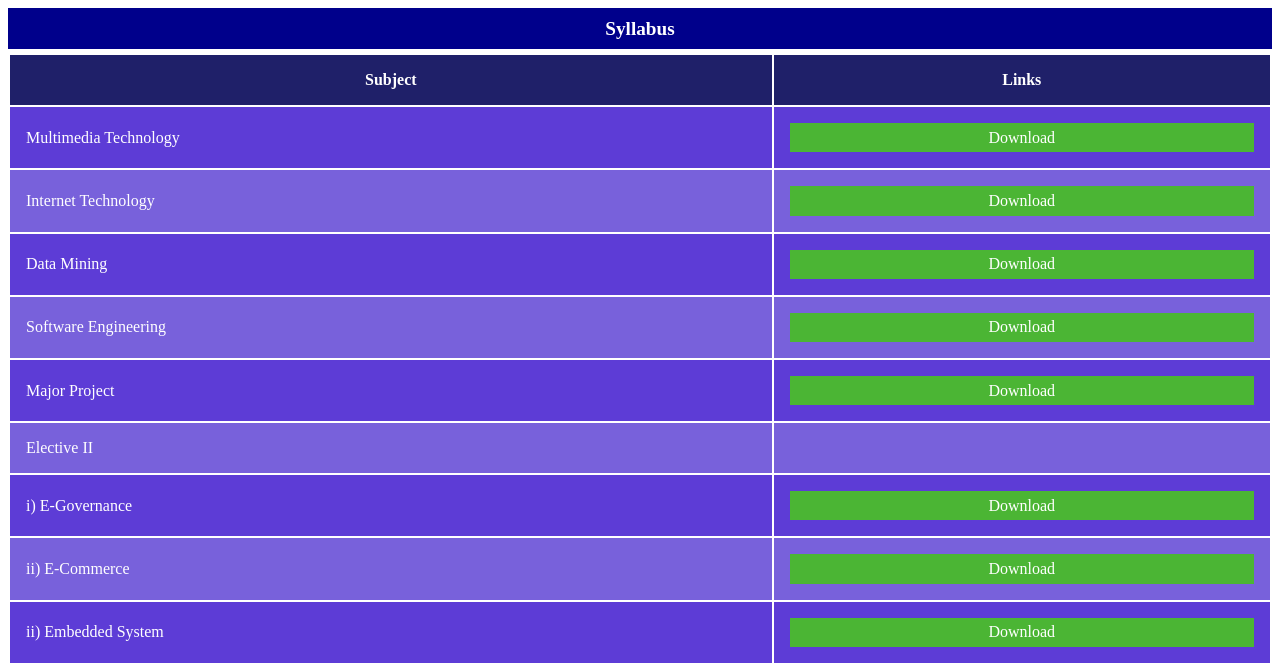
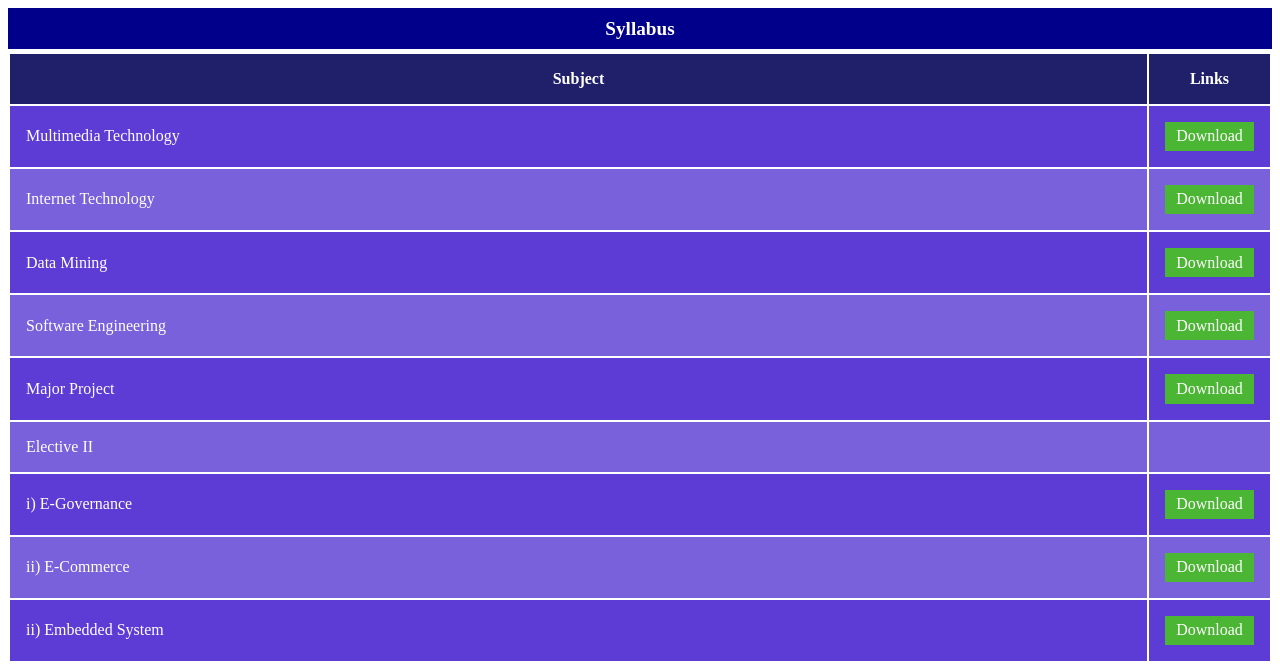
Before and after one commit to techaboutneed/dcom-management, a website built with webpack: page sixth.html in a window 1280 px wide. Shown: the top 666 px of the page. Built offline with nearby package versions, Linux system fonts and the light colour scheme.

Commit message:
fix some css issue

```diff
--- a/style.css
+++ b/style.css
@@ -19,9 +19,10 @@
 .topic_container {
   max-width: 100vw;
   width: 100%;
+  margin-bottom: 1.5em;
 }
 
-.topic_title {
+.topic_container .topic_title {
   padding-block: 0.5em;
   padding-inline: 1em;
   text-align: center;
@@ -32,9 +33,10 @@
 
 .topic_table {
   width: 100%;
-  margin-block: 0.25em;
+  margin-block: 0.15em;
   border-style: none;
   overflow-x: scroll;
+  border: 0;
 }
 
 .topic_head {
@@ -60,6 +62,8 @@
   padding-block: 1em;
   padding-inline: 1em;
   color: var(--text-color);
+  width: 100%;
+  border: 0;
 }
 
 .topic_head th {
```
